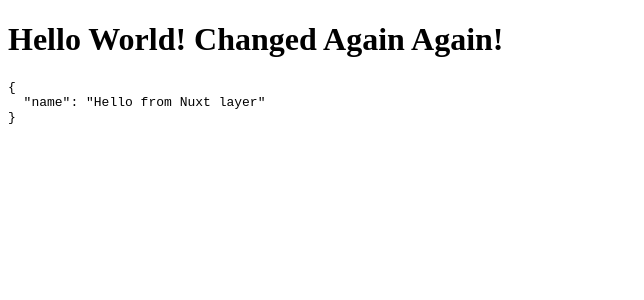
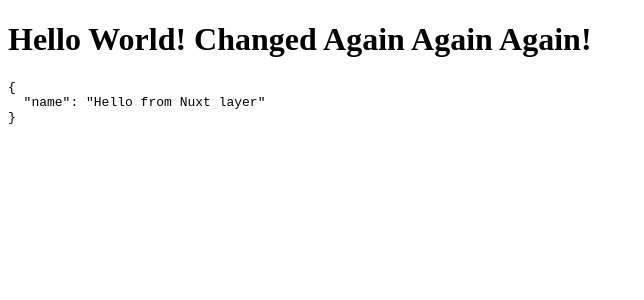
Before and after one commit to deetz99/nuxt-layers-monorepo, a Nuxt app in the folder packages/base-ui/: page / in a window 1280 px wide. Shown: the top 300 px of the page, without its empty margins (0-644 px from the left). Built offline with nearby package versions, Linux system fonts and the light colour scheme.

Commit message:
udpate text

```diff
--- a/packages/base-ui/app/components/HelloWorld.vue
+++ b/packages/base-ui/app/components/HelloWorld.vue
@@ -4,7 +4,7 @@ const { myLayer } = useAppConfig()
 
 <template>
   <div>
-    <h1>Hello World! Changed Again Again!</h1>
+    <h1>Hello World! Changed Again Again Again!</h1>
     <pre>{{ myLayer }}</pre>
   </div>
 </template>
```
